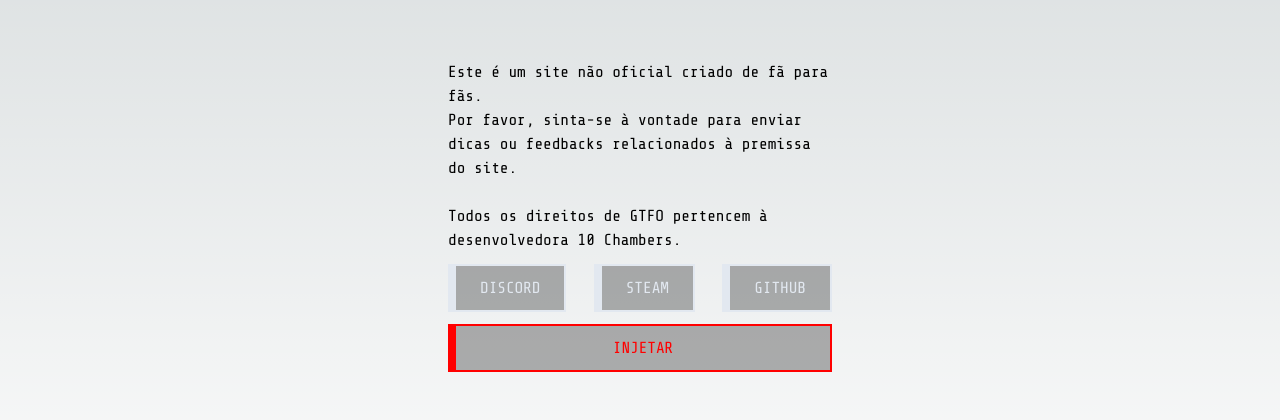
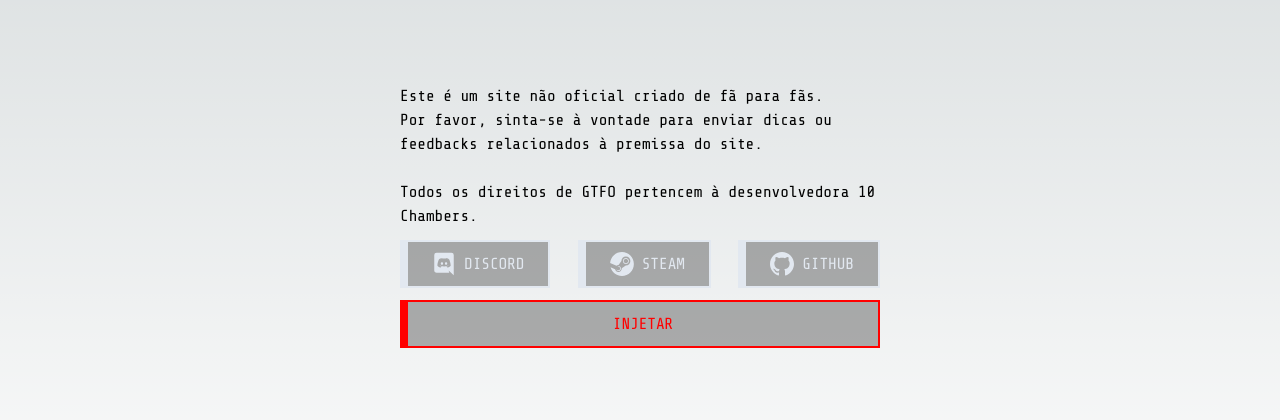
Before and after one commit to vitoraugustto/help-or-gtfo, a Next.js app: page / in a window 1280 px wide. Shown: the part 184-604 px from the top of the page. Built offline with nearby package versions, Linux system fonts and the light colour scheme.

Commit message:
feat: add SVG in PLATFORMS

```diff
--- a/src/app/page.tsx
+++ b/src/app/page.tsx
@@ -1,8 +1,10 @@
 'use client';
 
-import { Oxanium } from 'next/font/google';
 import { useEffect, useState } from 'react';
 
+import DiscordLogo from '../../public/icons/discord-logo.svg';
+import GithubLogo from '../../public/icons/github-logo.svg';
+import SteamLogo from '../../public/icons/steam-logo.svg';
 import { Button } from './components';
 
 export default function Home() {
@@ -27,7 +29,7 @@
   return (
     <main className="flex min-h-screen flex-col items-center justify-center">
       <div style={parallaxStyle}>
-        <div className="flex max-w-sm flex-col gap-3">
+        <div className="flex max-w-sm flex-col gap-3 px-4 sm:max-w-lg">
           <p>
             Este é um site não oficial criado de fã para fãs. <br /> Por favor,
             sinta-se à vontade para enviar dicas ou feedbacks relacionados à
@@ -37,9 +39,18 @@
             Chambers.
           </p>
           <div className="flex flex-row justify-between">
-            {PLATFORMS.map((platform) => (
-              <a href={platform.link} target="_blank">
-                <Button color="white">{platform.name}</Button>
+            {PLATFORMS.map(({ link, name, SVG }) => (
+              <a href={link} target="_blank">
+                <Button color="white">
+                  <div className="flex flex-row gap-2">
+                    <SVG
+                      height="24px"
+                      width="24px"
+                      className="fill-slate-200"
+                    />
+                    {name}
+                  </div>
+                </Button>
               </a>
             ))}
           </div>
@@ -52,16 +63,23 @@
   );
 }
 
-const PLATFORMS: { link: string; name: string }[] = [
+const PLATFORMS: {
+  SVG: React.FC<React.SVGProps<SVGSVGElement>>;
+  link: string;
+  name: string;
+}[] = [
   {
+    SVG: DiscordLogo,
     link: 'https://discordapp.com/users/259487137672462346',
     name: 'Discord',
   },
   {
+    SVG: SteamLogo,
     link: 'https://steamcommunity.com/id/Vitor_Augustto',
     name: 'Steam',
   },
   {
+    SVG: GithubLogo,
     link: 'https://github.com/vitoraugustto',
     name: 'Github',
   },
```
